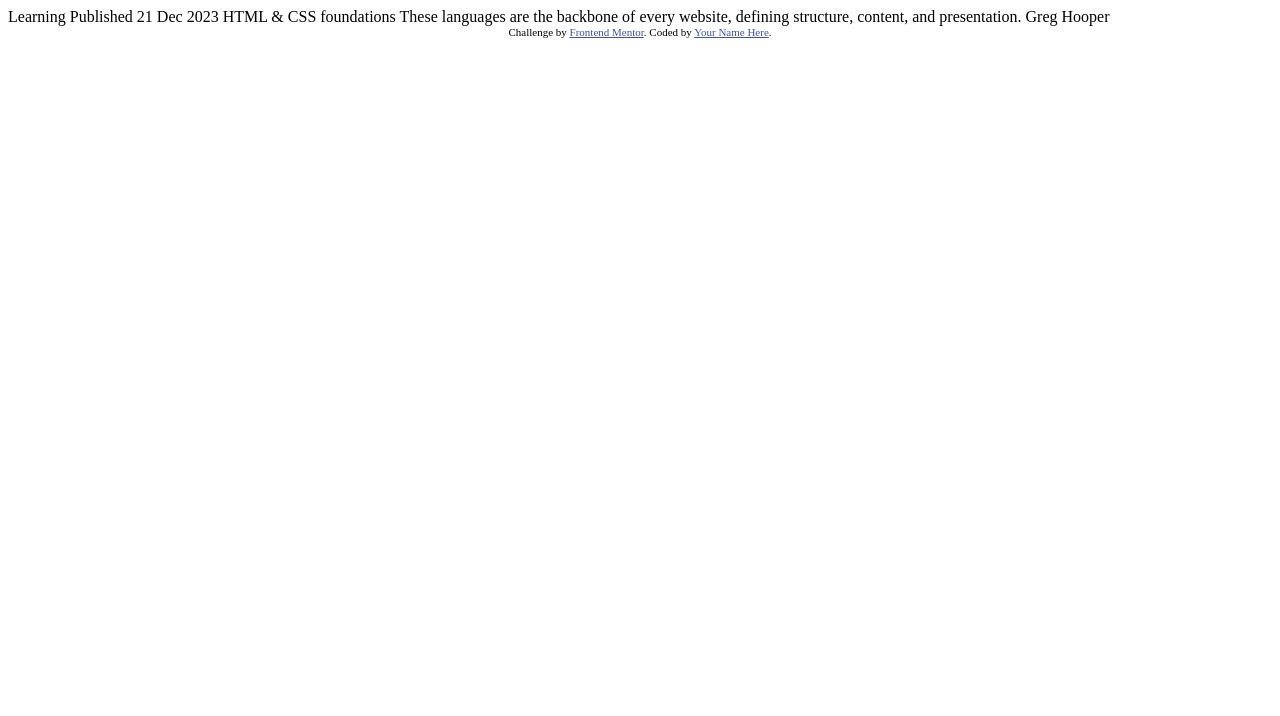
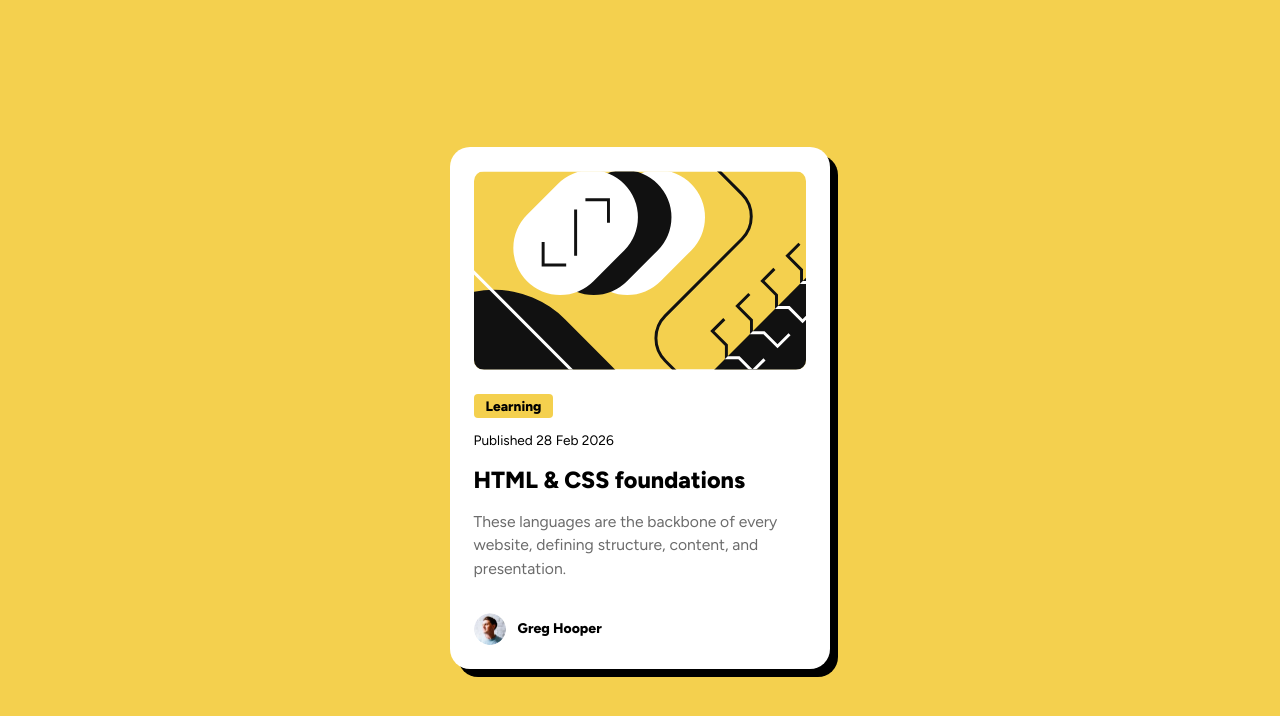
Before and after one commit to becediego/FEM-blog-preview-project, a plain HTML site: page index.html in a window 1280 px wide. Drawn offline with Linux system fonts and the light colour scheme.

Commit message:
Card implementation

```diff
--- a/index.html
+++ b/index.html
@@ -1,34 +1,130 @@
-<!DOCTYPE html>
+<!doctype html>
 <html lang="en">
   <head>
-  <meta charset="UTF-8">
-  <meta name="viewport" content="width=device-width, initial-scale=1.0"> <!-- displays site properly based on user's device -->
+    <meta charset="UTF-8" />
+    <meta name="viewport" content="width=device-width, initial-scale=1.0" />
+    <!-- displays site properly based on user's device -->
 
-  <link rel="icon" type="image/png" sizes="32x32" href="./assets/images/favicon-32x32.png">
-
+    <link
+      rel="icon"
+      type="image/png"
+      sizes="32x32"
+      href="./assets/images/favicon-32x32.png"
+    />
+    <link rel="preconnect" href="https://fonts.googleapis.com" />
+    <link rel="preconnect" href="https://fonts.gstatic.com" crossorigin />
+    <link
+      href="https://fonts.googleapis.com/css2?family=Figtree:ital,wght@0,300..900;1,300..900&family=Outfit:wght@100..900&display=swap"
+      rel="stylesheet"
+    />
     <title>Frontend Mentor | Blog preview card</title>
 
     <!-- Feel free to remove these styles or customise in your own stylesheet 👍 -->
     <style>
-    .attribution { font-size: 11px; text-align: center; }
-    .attribution a { color: hsl(228, 45%, 44%); }
+      body {
+        background-color: hsl(47, 88%, 63%);
+        display: flex;
+        justify-content: center;
+        align-items: center;
+        height: 100vh;
+      }
+      .card {
+        background-color: hsl(0, 0%, 100%);
+        border-radius: 20px;
+        display: flex;
+        flex-direction: column;
+        justify-content: left;
+        padding: 24px;
+        width: clamp(17.4375rem, 16rem + 6vw, 21rem);
+        height: 474px;
+        row-gap: 24px;
+        box-shadow: 8px 8px 0 0 rgba(0, 0, 0, 1);
+      }
+      .card img {
+        width: 100%;
+        height: 200px;
+        border-radius: 10px;
+        object-fit: cover;
+      }
+      .card-content {
+        display: flex;
+        flex-direction: column;
+        row-gap: 12px;
+      }
+      .card-content-title {
+        font-size: clamp(0.75rem, 0.706rem + 0.1878vw, 0.875rem);
+        font-weight: 800;
+        font-family: "Figtree", sans-serif;
+        padding: 4px 12px 4px 12px;
+        background-color: hsl(47, 88%, 63%);
+        border-radius: 4px;
+        width: fit-content;
+        margin: 0;
+      }
+      .card-content h2 {
+        font-size: clamp(0.75rem, 0.706rem + 0.1878vw, 0.875rem);
+        font-weight: 400;
+        line-height: 150%;
+        font-family: "Figtree", sans-serif;
+        text-align: left;
+        margin: 0;
+      }
+      .card-content h1 {
+        font-size: clamp(1.25rem, 1.162rem + 0.3756vw, 1.5rem);
+        font-weight: 800;
+        line-height: 150%;
+        font-family: "Figtree", sans-serif;
+        text-align: left;
+        margin: 0;
+      }
+      .card-content h1:hover {
+        color: hsl(47, 88%, 63%);
+      }
+      .card-content p {
+        font-size: clamp(0.875rem, 0.831rem + 0.1878vw, 1rem);
+        font-weight: 400;
+        line-height: 150%;
+        font-family: "Figtree", sans-serif;
+        color: rgba(107, 107, 107, 1);
+        text-align: left;
+        margin: 0;
+      }
+      .card-footer {
+        display: flex;
+        align-items: center;
+        gap: 12px;
+        margin-bottom: 0;
+      }
+      .card-footer img {
+        width: 32px;
+        height: 32px;
+        border-radius: 50%;
+        margin-bottom: 0;
+      }
+      .card-footer h3 {
+        font-size: 14px;
+        font-weight: 800;
+        line-height: 150%;
+        font-family: "Figtree", sans-serif;
+      }
     </style>
   </head>
   <body>
-
-  Learning
-
-  Published 21 Dec 2023
-
-  HTML & CSS foundations
-
-  These languages are the backbone of every website, defining structure, content, and presentation.
-
-  Greg Hooper
-
-  <div class="attribution">
-    Challenge by <a href="https://www.frontendmentor.io?ref=challenge" target="_blank">Frontend Mentor</a>.
-    Coded by <a href="#">Your Name Here</a>.
+    <section class="card">
+      <img src="./assets/images/illustration-article.svg" alt="pic" />
+      <div class="card-content">
+        <div class="card-content-title">Learning</div>
+        <h2>Published 28 Feb 2026</h2>
+        <h1>HTML & CSS foundations</h1>
+        <p>
+          These languages are the backbone of every website, defining structure,
+          content, and presentation.
+        </p>
       </div>
+      <div class="card-footer">
+        <img src="./assets/images/image-avatar.webp" alt="avatar" />
+        <h3>Greg Hooper</h3>
+      </div>
+    </section>
   </body>
 </html>
```
Lines whose indentation alone changed are shown as unchanged.
